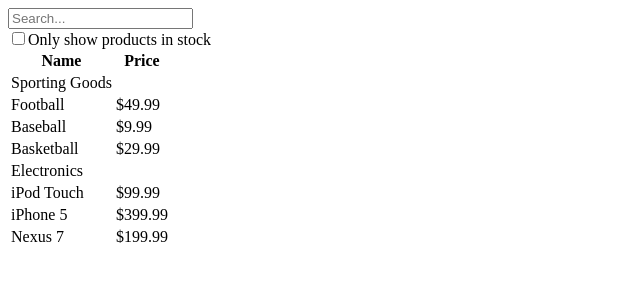
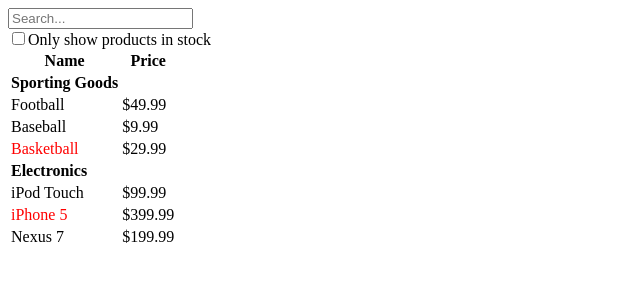
Before and after one commit to yepark98/Online-Store, a React (Create React App) app: page / in a window 1280 px wide. Shown: the top 300 px of the page, without its empty margins (0-640 px from the left). Built offline with nearby package versions, Linux system fonts and the light colour scheme.

Commit message:
Style 적용

```diff
--- a/src/components/ProductCategory.jsx
+++ b/src/components/ProductCategory.jsx
@@ -14,11 +14,11 @@
   return (
     <tbody>
       <tr>
-        <td>{category}</td>
+        <td style={{ fontWeight: "bold" }}>{category}</td>
       </tr>
       {filterStock.map((item, index) => (
         <tr key={index}>
-          <td>{item.name}</td>
+          <td style={{ color: item.stocked ? "" : "red" }}>{item.name}</td>
           <td>{item.price}</td>
         </tr>
       ))}
```
